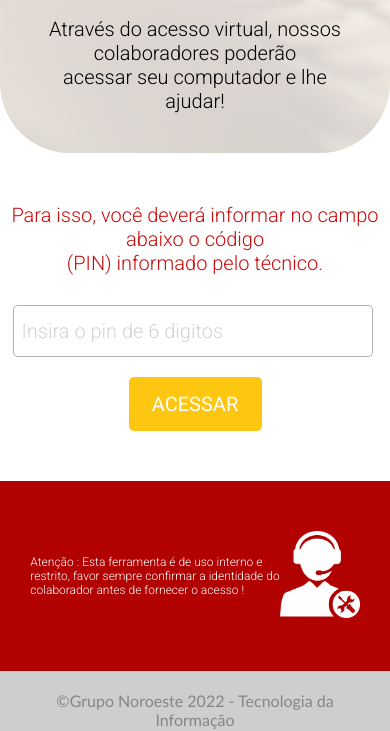
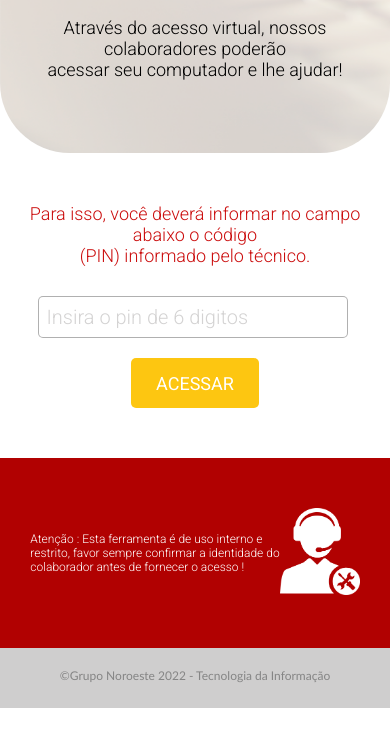
Before and after one commit to DAST-87/Homepage-Login-GrupoNoroeste_TI, a plain HTML site: page index.html in a window 390 px wide. Shown: the part 207-938 px from the top of the page. After the commit the page ends 915 px from the top, so only its background shows below. Drawn offline with Linux system fonts and the light colour scheme.

Commit message:
Atualização Tela Responsiva

```diff
--- a/estilo/style.css
+++ b/estilo/style.css
@@ -167,7 +167,7 @@ footer{
         font-size: 30px;
     }
     #cont-topo p{
-        font-size: 20px;
+        font-size: 18px;
         width:80%;
     }
     .main{
@@ -177,12 +177,19 @@ footer{
         padding: 50px 0;
     }
     #main-text p{
-        font-size: 20px;
+        font-size: 18px;
         text-align: center;
         width: 380px;
     }
+    #input-pin{
+        width: 300px;
+        height: 40px;
+    }
     #input-acesso{
         margin: 20px 0 0 0;
+        width: 128px;
+        height: 50px;
+        font-size: 18px;
     }
     .alert{
         padding: 0 30px 0 30px;
@@ -195,4 +202,7 @@ footer{
         width: 80px;
         height: auto;
     }
+    footer{
+        font-size: 12px;
+    }
 }
--- a/index.html
+++ b/index.html
@@ -5,6 +5,7 @@
     <meta http-equiv="X-UA-Compatible" content="IE=edge">
     <meta name="viewport" content="width=device-width, initial-scale=1.0">
     <link rel="stylesheet" href="estilo/style.css">
+    <link rel="icon" type="image/jpg" sizes="32x32" href="./imagens/favicon_nor.jpg">
     <link rel="preconnect" href="https://fonts.googleapis.com">
 <link rel="preconnect" href="https://fonts.gstatic.com" crossorigin>
 <link href="https://fonts.googleapis.com/css2?family=Outfit:wght@300;400&family=Roboto:wght@100;300;400;500;700&display=swap" rel="stylesheet">
```
Also changed, not shown: imagens/favicon_nor.jpg (added).
